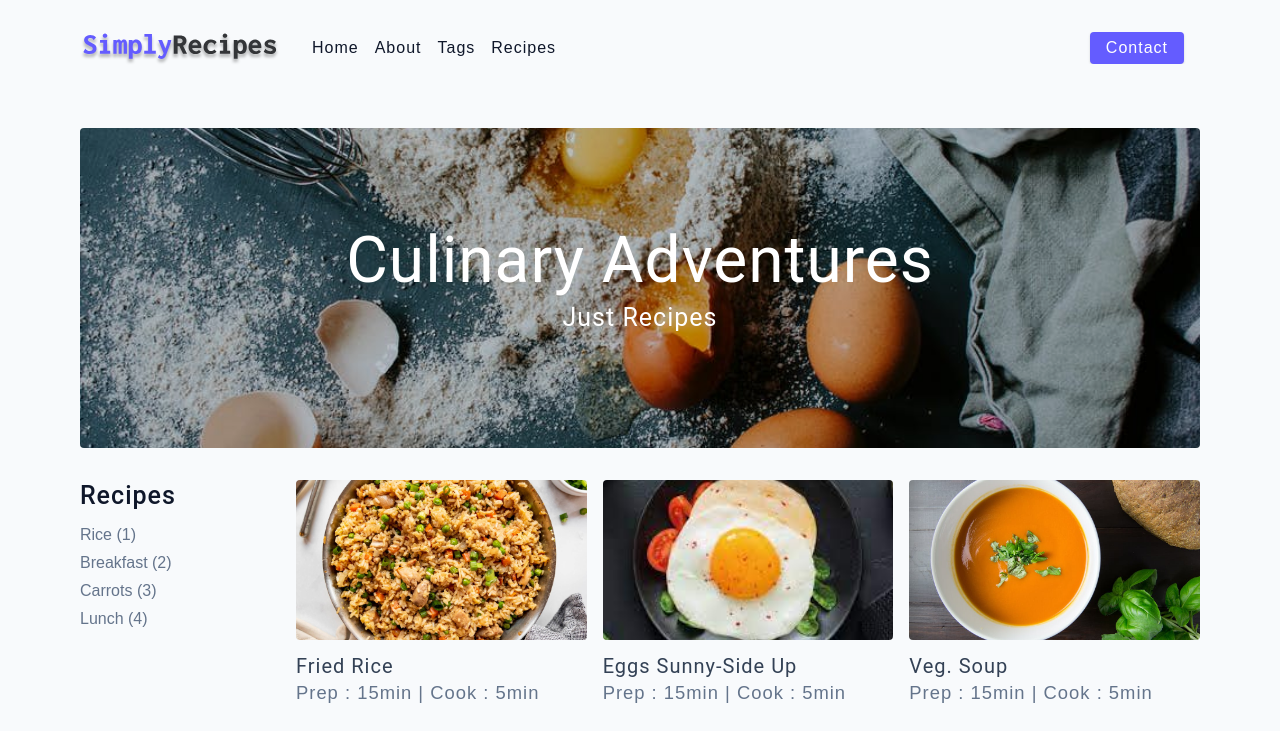
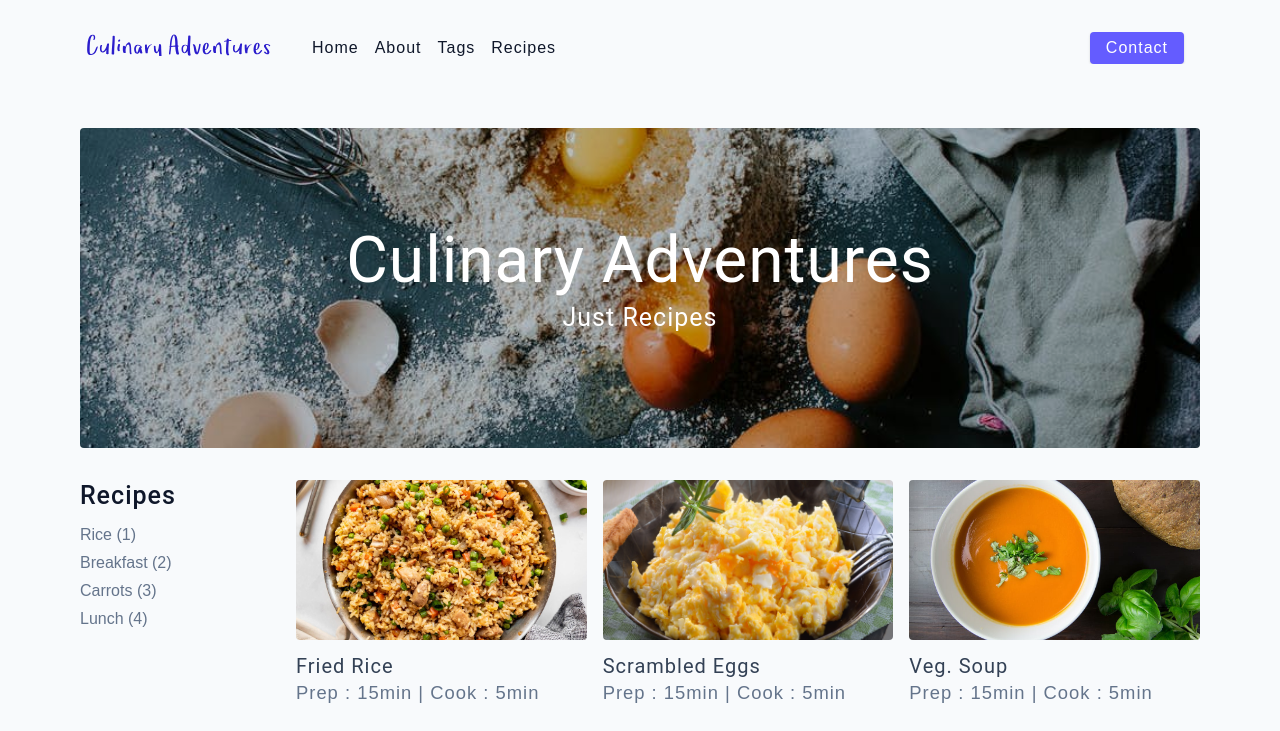
Before and after one commit to akshayrathod205/Recipes-Website, a plain HTML site: page index.html in a window 1280 px wide. Shown: the top 731 px of the page. Drawn offline with nearby package versions, Linux system fonts and the light colour scheme.

Commit message:
updated files

```diff
--- a/css/main.css
+++ b/css/main.css
@@ -296,6 +296,7 @@ ul {
 .nav-logo {
   display: flex;
   align-items: center;
+  margin-bottom: 0.85rem;
 }
 
 .nav-header img {
--- a/index.html
+++ b/index.html
@@ -20,7 +20,7 @@
         <div class="nav-center">
             <div class="nav-header">
                 <a href="index.html" class="nav-logo">
-                    <img src="./assets/logo.svg" alt="Culinary Adventures" />
+                    <img src="./assets/logo-1.svg" alt="Culinary Adventures" />
                 </a>
                 <button type="button" class="btn nav-btn">
                     <i class="fas fa-align-justify"></i>
@@ -67,8 +67,8 @@
                     <p>Prep : 15min | Cook : 5min</p>
                 </a>
                 <a href="single-recipe.html" class="recipe">
-                    <img src="assets\recipes\recipe-2.jpeg" alt="Food" class="img recipe-img"/>
-                    <h5>Eggs sunny-side up</h5>
+                    <img src="assets\recipes\recipe-2.jpg" alt="Food" class="img recipe-img"/>
+                    <h5>Scrambled Eggs</h5>
                     <p>Prep : 15min | Cook : 5min</p>
                 </a>
                 <a href="single-recipe.html" class="recipe">
```
Also changed, not shown: assets/logo-1.svg (added), assets/recipes/recipe-2.jpeg (deleted), assets/recipes/recipe-2.jpg (added).
